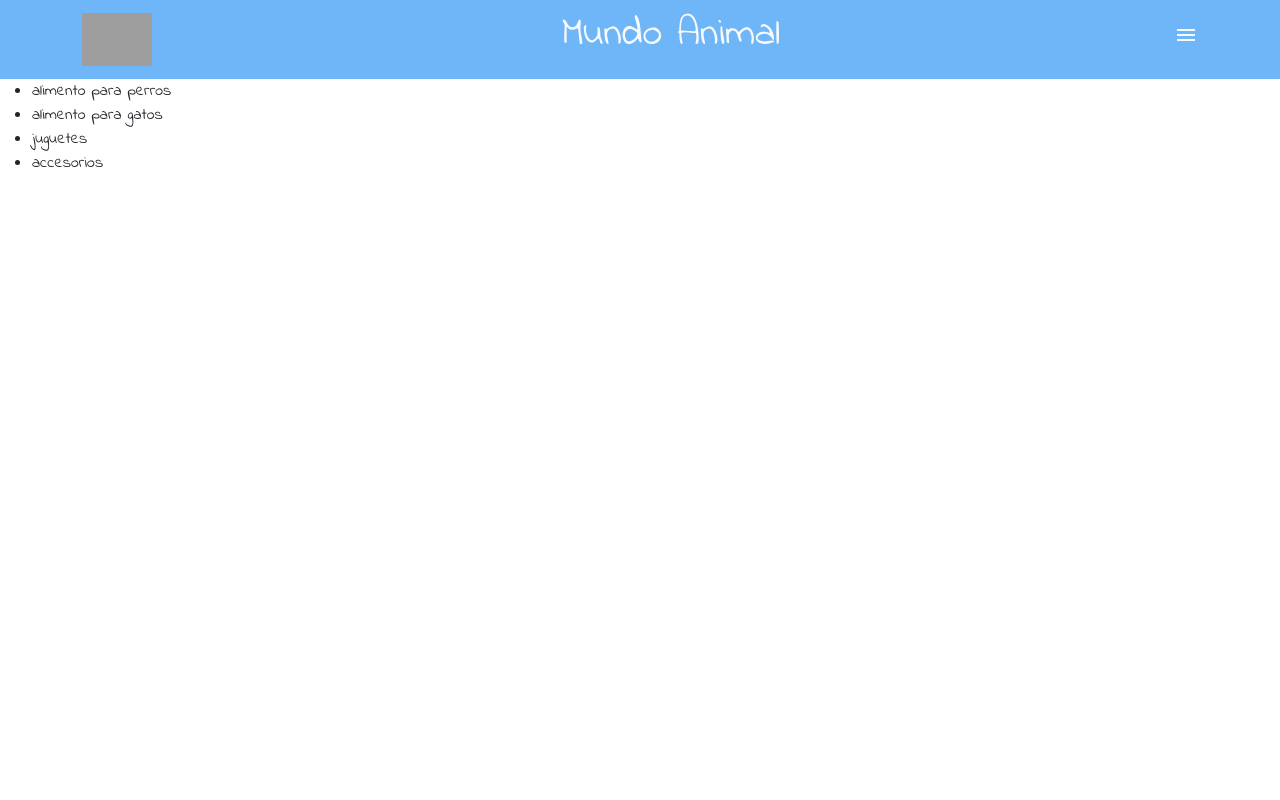
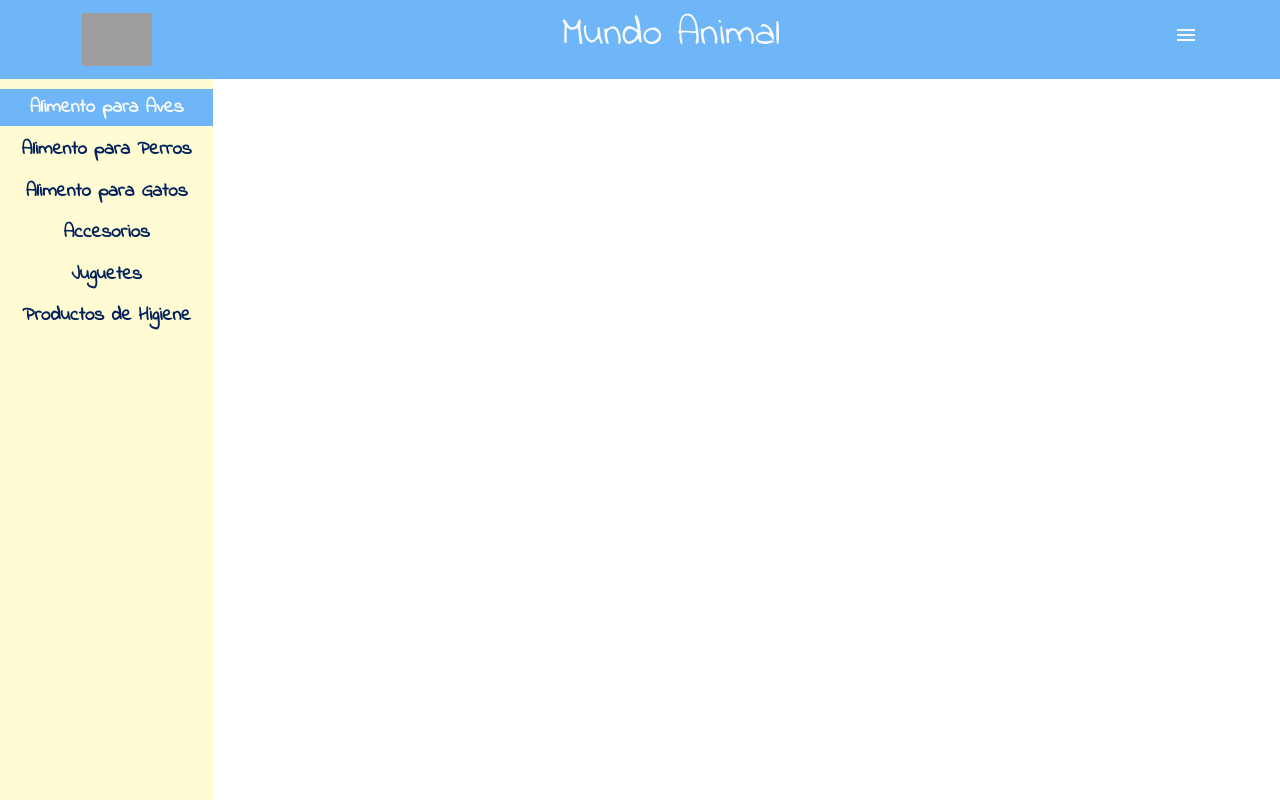
Before and after one commit to jarher/Mundo-Animal, a React (Create React App) app in the folder frontend/: page /products in a window 1280 px wide. Shown: the top 800 px of the page. Built offline with nearby package versions, Linux system fonts and the light colour scheme; grey boxes are pictures that could not be loaded.

Commit message:
nuevo cambio

```diff
--- a/frontend/src/App.js
+++ b/frontend/src/App.js
@@ -3,14 +3,31 @@ import './App.css';
 import "bootstrap/dist/css/bootstrap.min.css";
 import "bootstrap/dist/js/bootstrap.min.js";
 import Home from './components/Home/Home';
+import { BrowserRouter, Routes, Route } from "react-router-dom";
+import Header from "./components/Header/Header";
+import Footer from "./components/Footer";
+import About from "./components/About/About";
+import Products from "./components/Products/Products";
+import Contact from "./components/Contact";
+import NavToggle from "./components/Nav";
 
 function App() {
   return (
     <div className="App">
-      <Home />
-
+      <BrowserRouter>
+        <Header sticky="top" />
+        <div className="main">
+          <NavToggle />
+          <Routes>
+            <Route path="/" element={<Home />} />
+            <Route path="/about" element={<About />} />
+            <Route path="/products" element={<Products />} />
+            <Route path="/contact" element={<Contact />} />
+          </Routes>
+        </div>
+        <Footer />
+      </BrowserRouter>
     </div>
-
   );
 }
 
--- a/frontend/src/assets/stylesheets/products.css
+++ b/frontend/src/assets/stylesheets/products.css
@@ -1,3 +1,24 @@
 .productNav{
+    list-style: none;
+    min-height: 100vh;
+    padding: 3% 0;
+    background-color: var(--yellow-light-1);
+}
+.linkNav{
+    text-align: center;
+    margin: 2% 0;
+    font-size: 1.2rem;
+    padding: 2% 0;
+    font-weight: bold;
+    color: var(--blue-dark-1);
+    cursor: pointer;
+    transition: all 0.2s cubic-bezier(0.785, 0.135, 0.15, 0.86);
+}
 
+.pr-active {
+    background: var(--blue-light-1);
+    color: var(--bs-light)!important;
 }
+.button-sale{
+    background-color: var(--bs-teal);
+}
--- a/frontend/src/components/About/About.js
+++ b/frontend/src/components/About/About.js
@@ -9,11 +9,11 @@ function About () {
             Quienes somos
           </h2>
           <Row>
-            <div className="col-md-2">
+            <div className="d-xs-none col-sm-2">
               <PetDog />
             </div>
 
-            <div className="col-md-8 info-cont">
+            <div className="col-10 col-sm-8 info-cont">
               <h2>¡Bienvenido a Mundo Animal!</h2>
               <p>
                 Somos un emprendimiento familiar que nació del amor por las
--- a/frontend/src/components/Home/Home.js
+++ b/frontend/src/components/Home/Home.js
@@ -5,7 +5,7 @@ import CarouselComp from "./CarouselComp/CarouselComp";
 function Home() {
   return (
     <>
-      <div>
+
         <CarouselComp />
         <Cards />
         <div id="map" className="d-flex flex-column align-items-center">
@@ -20,7 +20,7 @@ function Home() {
             ></iframe>
 
         </div>
-      </div>
+
     </>
   );
 }
--- a/frontend/src/components/Products.js
+++ /dev/null
@@ -1,21 +0,0 @@
-import { Col, Nav, Row } from "react-bootstrap";
-
-function Products() {
-  return (
-    <>
-      <Row>
-        <Col md={2}>
-          <ul className="productNav">
-            <li>alimento para perros</li>
-            <li>alimento para gatos</li>
-            <li>juguetes</li>
-            <li>accesorios</li>
-          </ul>
-        </Col>
-        <Col md={10}></Col>
-      </Row>
-    </>
-  );
-}
-
-export default Products;
--- /dev/null
+++ b/frontend/src/components/Products/CardProducts.js
@@ -0,0 +1,24 @@
+import Button from "@restart/ui/esm/Button";
+import { Card, Col } from "react-bootstrap";
+
+export default function CardProducts (props) {
+    return (
+      <Col>
+        <Card style={{ width: "18rem" }}>
+          <Card.Body>
+            <Card.Title>props.title</Card.Title>
+            <Card.Img variant="top" src={props.img} />
+            <Card.Text>
+              Some quick example text to build on the card title and make up the
+              bulk of the card's content.
+            </Card.Text>
+            <Button className="button-sale">
+              <a href="https://api.whatsapp.com/send?phone=573222209054">
+                Comprar
+              </a>
+            </Button>
+          </Card.Body>
+        </Card>
+      </Col>
+    );
+}
--- /dev/null
+++ b/frontend/src/components/Products/Products.js
@@ -0,0 +1,55 @@
+import { Col, Row } from "react-bootstrap";
+import CardProducts from "./CardProducts";
+
+export default function Products() {
+  const changeClass = (e) => {
+    const links_prod = document.querySelectorAll(".linkNav");
+    let data_index = e.target.dataset.index;
+    console.log(data_index);
+    links_prod.forEach((link, index) => {
+      if (data_index == index) {
+        link.classList.add("pr-active");
+      } else {
+        link.classList.remove("pr-active");
+      }
+    });
+  };
+  return (
+    <>
+      <div className="d-flex flex-sm-row flex-column">
+        <Col lg={2} md={3} >
+          <ul className="productNav">
+            <li
+              className="linkNav pr-active"
+              onClick={changeClass}
+              data-index="0"
+            >
+              Alimento para Aves
+            </li>
+            <li className="linkNav" onClick={changeClass} data-index="1">
+              Alimento para Perros
+            </li>
+            <li className="linkNav" onClick={changeClass} data-index="2">
+              Alimento para Gatos
+            </li>
+            <li className="linkNav" onClick={changeClass} data-index="3">
+              Accesorios
+            </li>
+            <li className="linkNav" onClick={changeClass} data-index="4">
+              Juguetes
+            </li>
+            <li className="linkNav" onClick={changeClass} data-index="5">
+              Productos de Higiene
+            </li>
+          </ul>
+        </Col>
+        <Col xs={12} md={10} className="d-flex flex-row flex-wrap">
+          <Row>
+
+
+          </Row>
+        </Col>
+      </div>
+    </>
+  );
+}
--- a/frontend/src/index.css
+++ b/frontend/src/index.css
@@ -1,4 +1,7 @@
 @import url("https://fonts.googleapis.com/css2?family=Indie+Flower&display=swap");
+html{
+  scroll-behavior: smooth;
+}
 body {
   margin: 0;
   font-family: "Indie Flower" !important;
--- a/frontend/src/index.js
+++ b/frontend/src/index.js
@@ -3,29 +3,10 @@ import ReactDOM from "react-dom";
 import "./index.css";
 import App from "./App";
 import reportWebVitals from "./reportWebVitals";
-import { BrowserRouter, Routes, Route } from "react-router-dom";
-import Header from "./components/Header/Header";
-import Footer from "./components/Footer";
-import About from "./components/About/About";
-import Products from "./components/Products";
-import Contact from "./components/Contact";
-import NavToggle from "./components/Nav";
 
 
 ReactDOM.render(
-  <BrowserRouter>
-    <Header sticky="top" />
-    <div className="main">
-      <NavToggle />
-      <Routes>
-        <Route path="/" element={<App />} />
-        <Route path="/about" element={<About />} />
-        <Route path="/products" element={<Products />} />
-        <Route path="/contact" element={<Contact />} />
-      </Routes>
-    </div>
-    <Footer />
-  </BrowserRouter>,
+  <App />,
   document.getElementById("root")
 );
 
```
